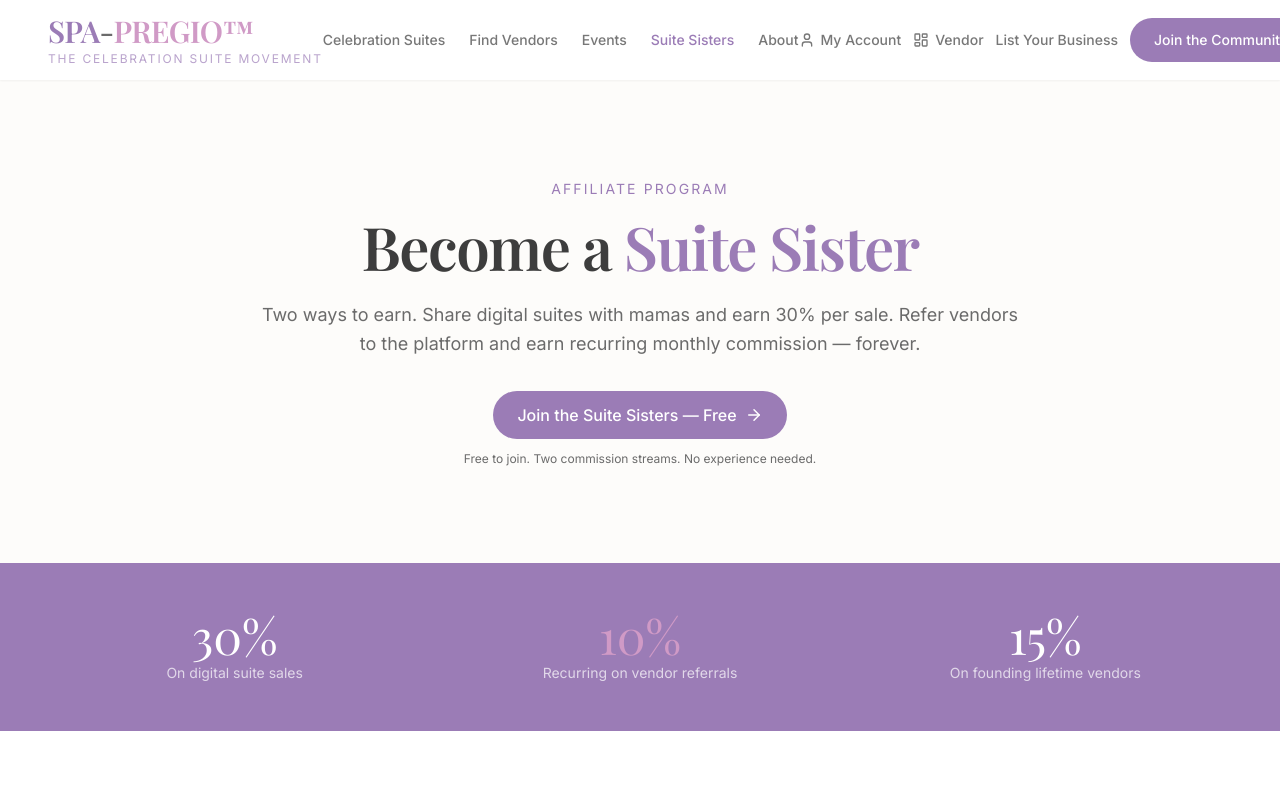
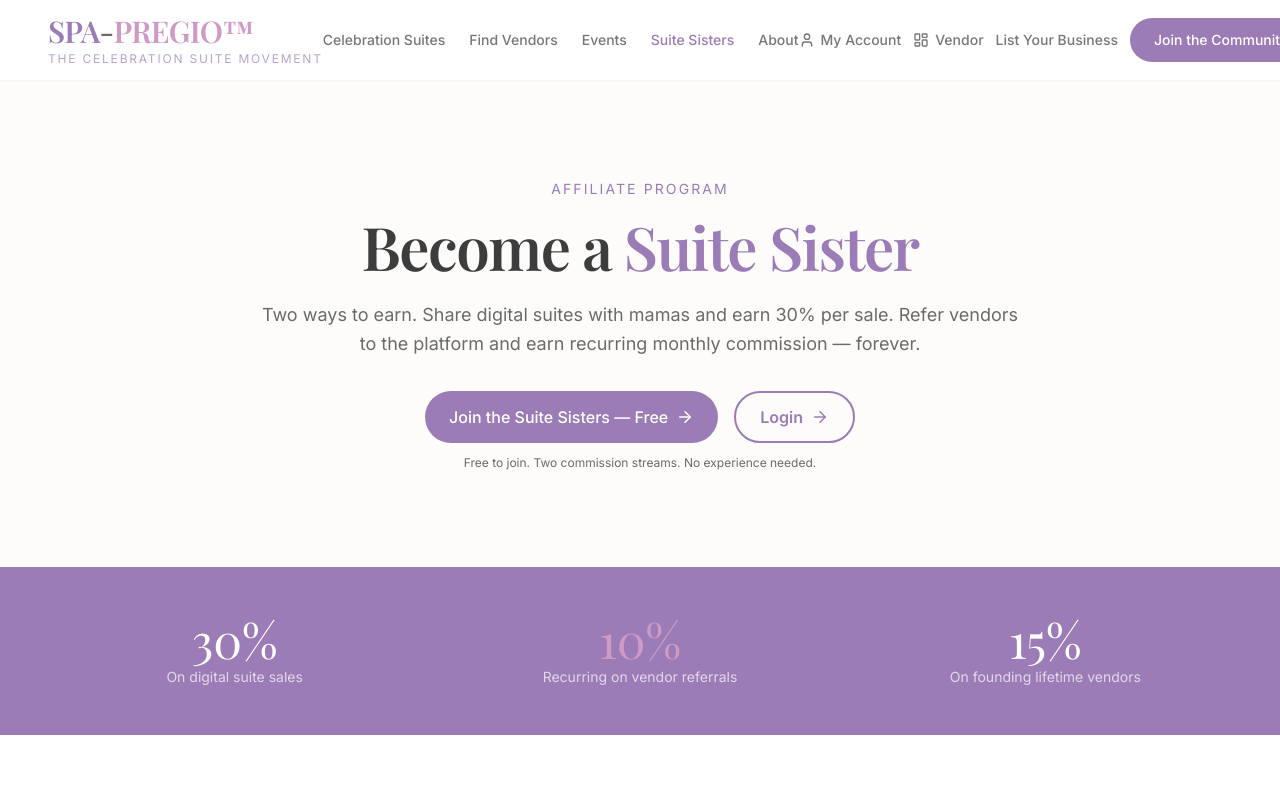
Before and after one commit to Spa-Pregio/spa-pregio-website, a React (Vite) app: page /ambassadors in a window 1280 px wide. Shown: the top 800 px of the page. Built offline with nearby package versions, Linux system fonts and the light colour scheme.

Commit message:
Add files via upload

```diff
--- a/src/pages/Ambassadors.tsx
+++ b/src/pages/Ambassadors.tsx
@@ -134,10 +134,17 @@ export default function Ambassadors() {
             </p>
             <div className="mt-8 flex flex-col sm:flex-row gap-4 justify-center">
               <a
-                href="/sister-dashboard"
+                href="/join"
                 className="btn-primary justify-center"
               >
                 Join the Suite Sisters — Free
+                <ArrowRight size={18} />
+              </a>
+              <a
+                href="/sister-dashboard"
+                className="inline-flex items-center gap-2 justify-center border-2 border-spa-purple text-spa-purple px-6 py-3 rounded-full font-semibold hover:bg-spa-purple hover:text-white transition-colors"
+              >
+                Login
                 <ArrowRight size={18} />
               </a>
             </div>
@@ -353,13 +360,22 @@ export default function Ambassadors() {
           <p className="mt-4 text-white/70 leading-relaxed max-w-xl mx-auto">
             Join free. Share your link. Earn on digital sales and recurring vendor referrals. Help mamas celebrate — and get PAID for it!
           </p>
-          <a
-            href="/sister-dashboard"
-            className="inline-flex items-center gap-2 bg-white text-spa-purple px-8 py-4 rounded-full font-semibold hover:bg-spa-cream transition-colors mt-8 text-lg"
-          >
-            Join the Suite Sisters — It's Free
-            <ArrowRight size={20} />
-          </a>
+          <div className="mt-8 flex flex-col sm:flex-row gap-4 justify-center">
+            <a
+              href="/join"
+              className="inline-flex items-center gap-2 justify-center bg-white text-spa-purple px-8 py-4 rounded-full font-semibold hover:bg-spa-cream transition-colors text-lg"
+            >
+              Join the Suite Sisters — It's Free
+              <ArrowRight size={20} />
+            </a>
+            <a
+              href="/sister-dashboard"
+              className="inline-flex items-center gap-2 justify-center border-2 border-white text-white px-8 py-4 rounded-full font-semibold hover:bg-white hover:text-spa-purple transition-colors text-lg"
+            >
+              Login
+              <ArrowRight size={20} />
+            </a>
+          </div>
           <p className="text-white/50 text-xs mt-4">No cost. No catch. Two commission streams.</p>
         </div>
       </section>
```
